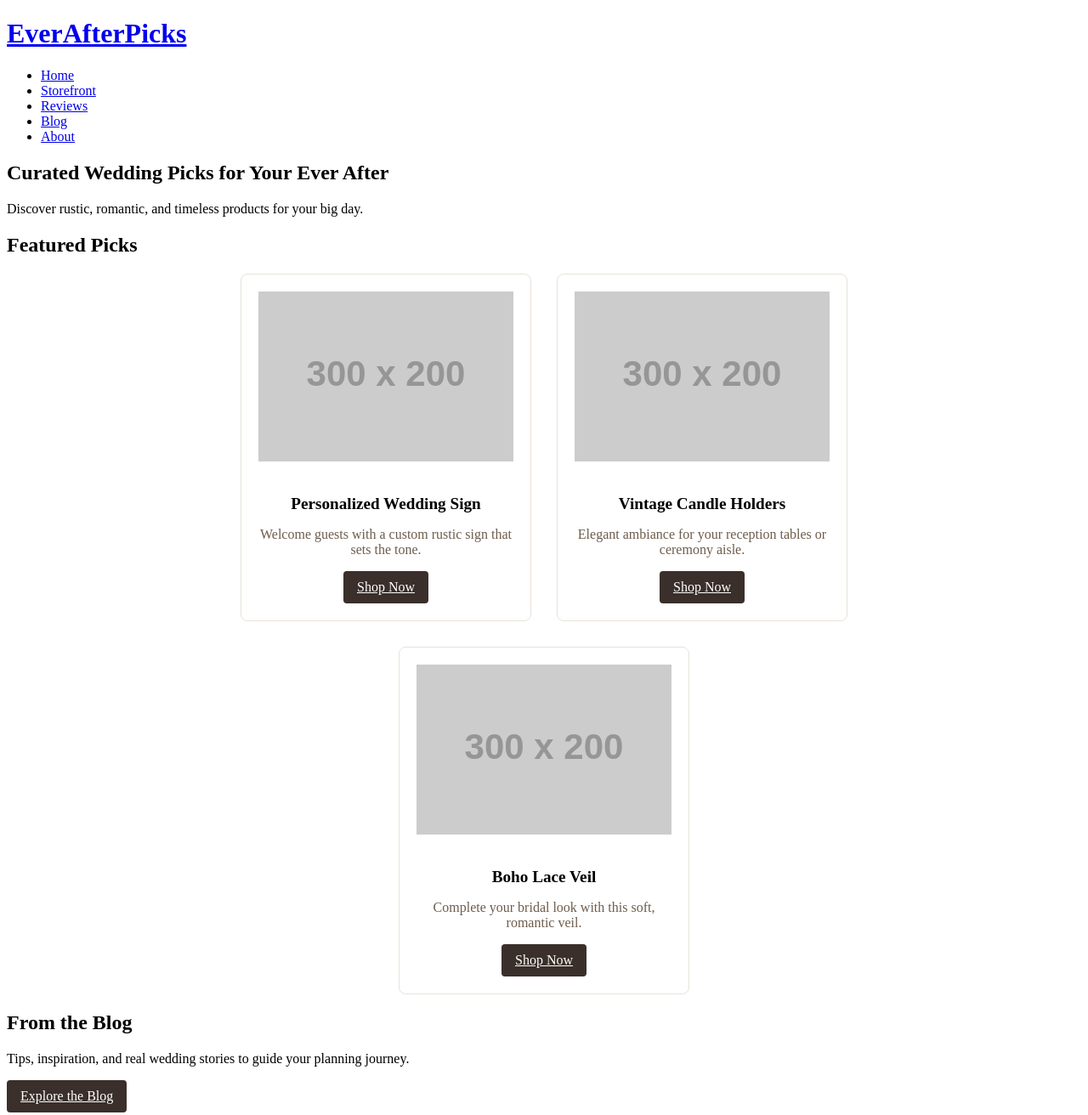
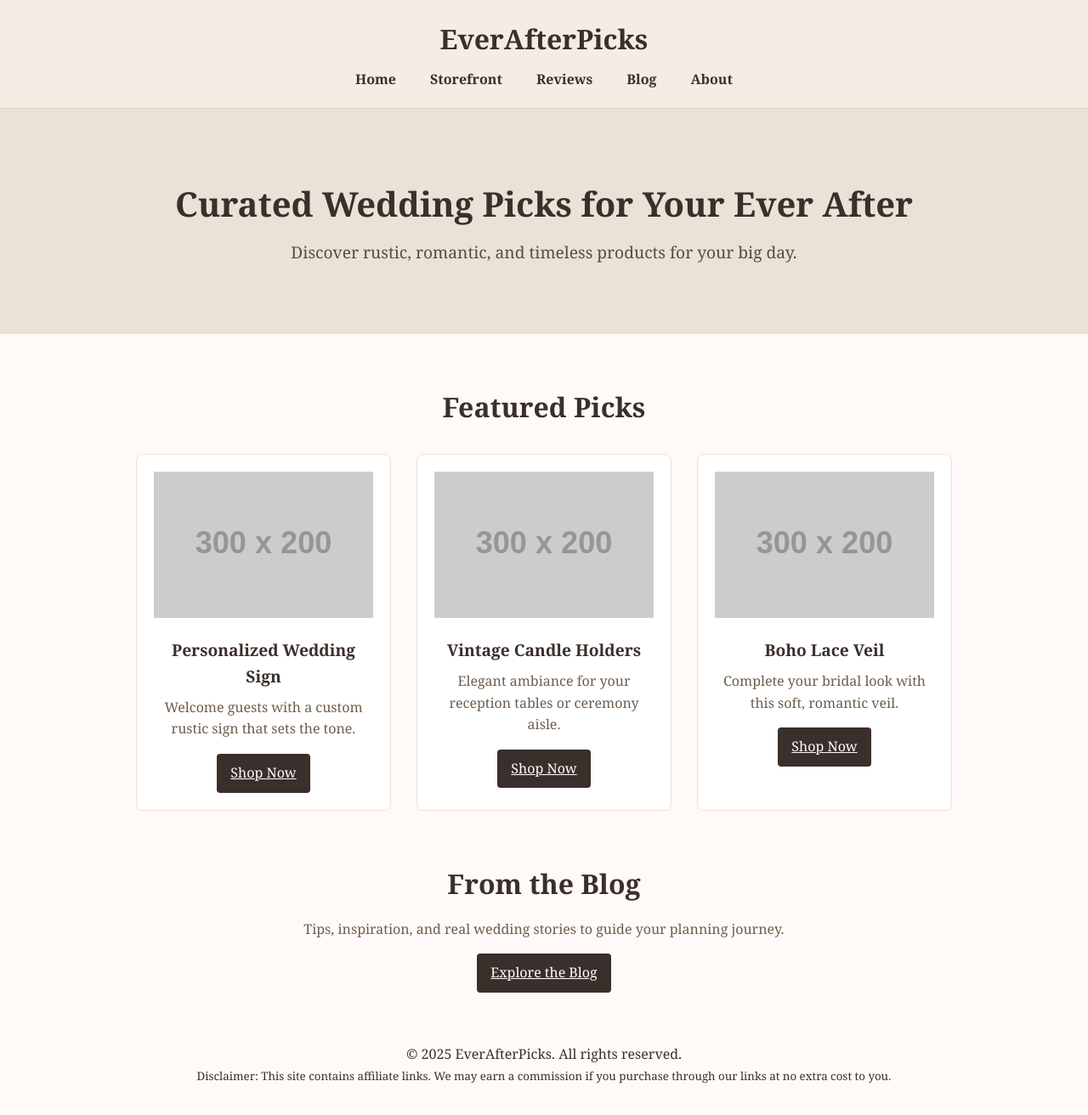
Before and after one commit to LocalLegends-creater/EverAfterPicks, a plain HTML site: page Index.html in a window 1280 px wide. Shown: the top 1312 px of the page at 85% size. After the commit the page ends 1279 px from the top, so only its background shows below. Drawn offline with Linux system fonts and the light colour scheme; placeholder pictures from the web are drawn by us.

Commit message:
Update Style.css

```diff
--- a/Style.css
+++ b/Style.css
@@ -1,28 +1,85 @@
-/* ... existing styles above remain unchanged ... */
-
-/* Storefront Layout */
-.storefront {
-  display: flex;
-  gap: 40px;
-  margin: 60px auto;
-  align-items: flex-start;
-  max-width: 1200px;
+/* Reset & Base */
+* {
+  margin: 0;
+  padding: 0;
+  box-sizing: border-box;
 }
 
-/* Sidebar */
-.sidebar {
-  width: 220px;
-  background-color: #f4ede4;
-  padding: 20px;
-  border-radius: 8px;
-  text-align: left;
-  box-shadow: 0 0 10px rgba(0,0,0,0.05);
+body {
+  font-family: 'Georgia', serif;
+  background-color: #fffaf7;
+  color: #3a2f2b;
+  line-height: 1.6;
+  text-align: center;
 }
 
-/* Product Area */
+.container {
+  width: 90%;
+  max-width: 1100px;
+  margin: 0 auto;
+}
+
+/* Header */
+.site-header {
+  background-color: #f4ede4;
+  padding: 20px 0;
+  border-bottom: 1px solid #d8cfc0;
+}
+
+.site-title a {
+  font-size: 2rem;
+  font-weight: bold;
+  color: #3a2f2b;
+  text-decoration: none;
+}
+
+.site-nav ul {
+  list-style: none;
+  display: flex;
+  justify-content: center;
+  gap: 20px;
+  flex-wrap: wrap;
+  margin-top: 10px;
+}
+
+.site-nav a {
+  text-decoration: none;
+  color: #3a2f2b;
+  font-weight: bold;
+  padding: 8px 10px;
+  transition: color 0.3s;
+}
+
+.site-nav a:hover {
+  color: #7a5c4b;
+}
+
+/* Hero */
+.hero {
+  background-color: #eae2d6;
+  padding: 80px 20px;
+}
+
+.hero h2 {
+  font-size: 2.5rem;
+  margin-bottom: 10px;
+}
+
+.hero p {
+  font-size: 1.2rem;
+  color: #5c4a3c;
+}
+
+/* Product Section */
+.product-section,
 .product-area {
-  flex: 1;
-  width: 100%;
+  margin: 60px 0;
+}
+
+.product-area h2,
+.product-section h2 {
+  font-size: 2rem;
+  margin-bottom: 30px;
 }
 
 /* Product Grid */
@@ -37,7 +94,7 @@
 /* Featured Picks Grid */
 .featured-grid {
   width: 100%;
-  max-width: 960px;
+  max-width: 1000px;
   margin: 0 auto;
 }
 
@@ -99,3 +156,30 @@
 .btn:hover {
   background-color: #7a5c4b;
 }
+
+/* Blog Preview */
+.blog-preview {
+  margin: 60px 0;
+}
+
+.blog-preview .container {
+  max-width: 700px;
+  margin: 0 auto;
+  text-align: center;
+}
+
+.blog-preview h2 {
+  font-size: 2rem;
+  margin-bottom: 16px;
+}
+
+.blog-preview p {
+  margin-bottom: 16px;
+  color: #6e5c4b;
+}
+
+/* Storefront Layout */
+.storefront {
+  display: flex;
+  gap: 40px;
+  margin
```
